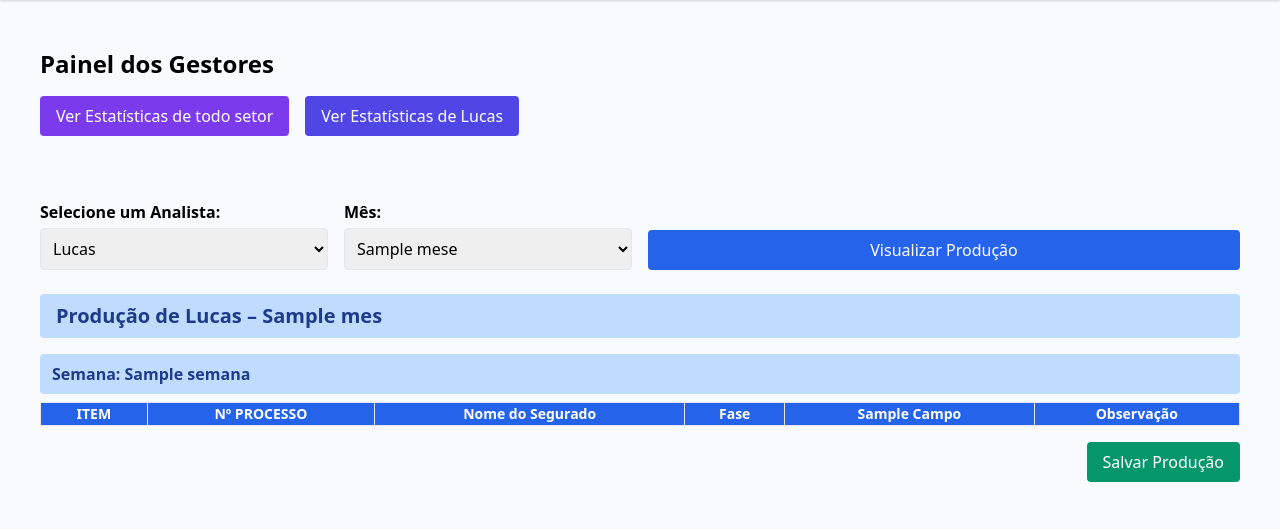
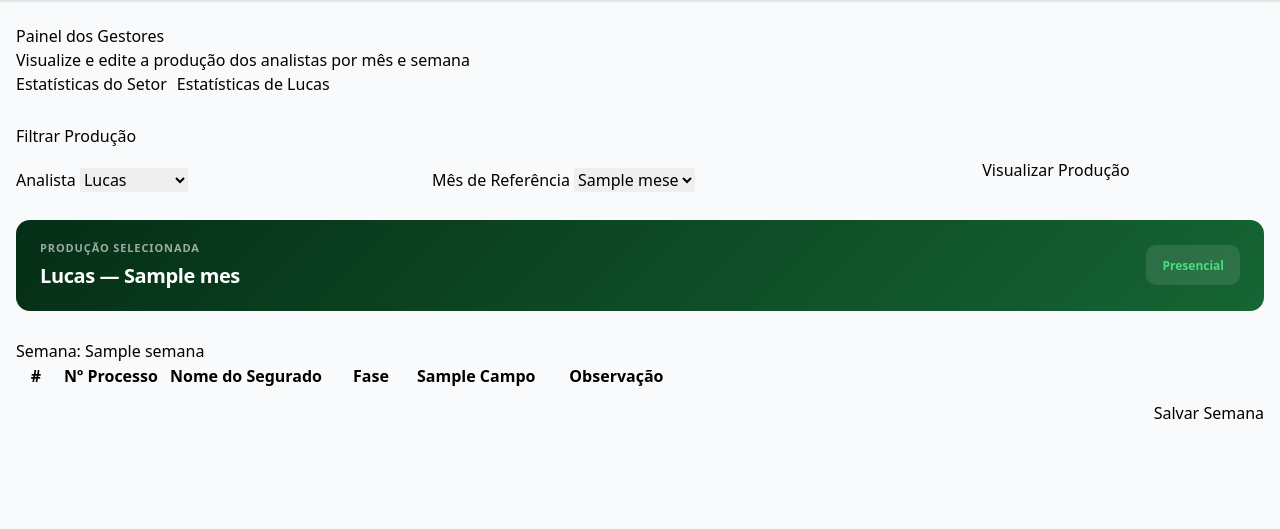
Before and after one commit to albertjr99/SFX, a Flask app: template templates/painel_gerente.html in a window 1280 px wide. Shown: the part 56-585 px from the top of the page. Run offline with Flask 3, Linux system fonts and the light colour scheme; the template is opened without the code that fills it: values that come from a table or form of the project are taken from there, most other values are stand-ins (such as "Sample title", 1, 10 or a date in 2020); lists and menus that the app fills with data are empty.

Commit message:
Update painel_gerente.html

```diff
--- a/templates/painel_gerente.html
+++ b/templates/painel_gerente.html
@@ -1,151 +1,143 @@
-{# templates/painel_gerente.html #}
 {% extends 'base.html' %}
+{% block title %}Painel do Gestor — IPAJM{% endblock %}
+{% block topbar_title %}Painel do Gestor{% endblock %}
+
+{% block head_styles %}
+.week-block { margin-bottom: 32px; }
+.overflow-table { overflow-x: auto; border-radius: 12px; border: 1px solid #e8edf4; box-shadow: 0 1px 4px rgba(0,0,0,.04); }
+{% endblock %}
+
 {% block content %}
-<div class="p-6">
-  <h1 class="text-2xl font-bold mb-4">Painel dos Gestores</h1>
+<div class="page-header">
+  <h1>Painel dos Gestores</h1>
+  <p>Visualize e edite a produção dos analistas por mês e semana</p>
+</div>
 
-  <!-- 1) Botões de estatísticas -->
-  <div class="flex flex-wrap gap-4 mb-16">
-    <a href="{{ url_for('acompanhamento_anual') }}"
-       class="bg-purple-600 text-white px-4 py-2 rounded">
-      Ver Estatísticas de todo setor
+<!-- Quick Actions -->
+<div style="display:flex; flex-wrap:wrap; gap:10px; margin-bottom:28px;">
+  <a href="{{ url_for('acompanhamento_anual') }}" class="btn btn-purple">
+    <i class="ri-bar-chart-grouped-line"></i> Estatísticas do Setor
   </a>
   {% if usuario_selecionado %}
-      <a href="{{ url_for('acompanhamento_analista',
-                          analista_id=usuario_selecionado.id,
-                          mes=mes) }}"
-         class="bg-indigo-600 text-white px-4 py-2 rounded">
-        Ver Estatísticas de {{ usuario_selecionado.nome }}
+    <a href="{{ url_for('acompanhamento_analista', analista_id=usuario_selecionado.id, mes=mes) }}" class="btn btn-indigo">
+      <i class="ri-user-chart-line"></i> Estatísticas de {{ usuario_selecionado.nome }}
     </a>
   {% endif %}
 </div>
 
-  <!-- 2) Filtro de analista e mês -->
-  <form method="get" class="mb-6 grid grid-cols-1 md:grid-cols-4 gap-4">
+<!-- Filter Card -->
+<div class="card" style="margin-bottom:28px;">
+  <div class="card-header">
+    <i class="ri-filter-3-line" style="color:#16a34a;font-size:17px;"></i>
+    <h2>Filtrar Produção</h2>
+  </div>
+  <div class="card-body">
+    <form method="get" style="display:grid; grid-template-columns:1fr 1fr 1fr auto; gap:16px; align-items:end;">
       <div>
-      <label class="block font-semibold mb-1">Selecione um Analista:</label>
-      <select name="analista_id" class="border rounded p-2 w-full">
-        <optgroup label="Presencial">
+        <label class="form-label">Analista</label>
+        <select name="analista_id" class="form-select">
+          <optgroup label="📍 Presencial">
             {% for a in analistas_presencial %}
-            <option value="{{ a.id }}"
-              {% if usuario_selecionado and a.id == usuario_selecionado.id %}selected{% endif %}>
-              {{ a.nome }}
-            </option>
+              <option value="{{ a.id }}" {% if usuario_selecionado and a.id == usuario_selecionado.id %}selected{% endif %}>{{ a.nome }}</option>
             {% endfor %}
           </optgroup>
-        <optgroup label="Teletrabalho">
+          <optgroup label="🏠 Teletrabalho">
             {% for a in analistas_teletrabalho %}
-            <option value="{{ a.id }}"
-              {% if usuario_selecionado and a.id == usuario_selecionado.id %}selected{% endif %}>
-              {{ a.nome }}
-            </option>
+              <option value="{{ a.id }}" {% if usuario_selecionado and a.id == usuario_selecionado.id %}selected{% endif %}>{{ a.nome }}</option>
             {% endfor %}
           </optgroup>
         </select>
       </div>
       <div>
-      <label class="block font-semibold mb-1">Mês:</label>
-      <select name="mes" class="border rounded p-2 w-full">
+        <label class="form-label">Mês de Referência</label>
+        <select name="mes" class="form-select">
           {% for m in meses %}
             <option value="{{ m }}" {% if m == mes %}selected{% endif %}>{{ m }}</option>
           {% endfor %}
         </select>
       </div>
-    <div class="md:col-span-2 flex items-end">
-      <button type="submit"
-              class="bg-blue-600 text-white px-4 py-2 rounded w-full">
-        Visualizar Produção
+      <div style="grid-column:span 2;">
+        <button type="submit" class="btn btn-primary" style="width:100%; justify-content:center; padding:10px;">
+          <i class="ri-search-line"></i> Visualizar Produção
         </button>
       </div>
     </form>
+  </div>
+</div>
 
 {% if usuario_selecionado %}
-    <!-- 3) Título da Produção -->
-    <div class="bg-blue-200 text-blue-900 px-4 py-2 rounded mb-4">
-      <h2 class="text-xl font-semibold">
-        Produção de {{ usuario_selecionado.nome }} – {{ mes }}
-      </h2>
+<!-- Production Header Banner -->
+<div style="background:linear-gradient(135deg,#052e16,#166534); border-radius:14px; padding:20px 24px; margin-bottom:28px; display:flex; align-items:center; justify-content:space-between;">
+  <div>
+    <div style="color:rgba(255,255,255,.6); font-size:11px; font-weight:700; text-transform:uppercase; letter-spacing:.08em; margin-bottom:4px;">Produção Selecionada</div>
+    <div style="color:#fff; font-size:20px; font-weight:800; letter-spacing:-.02em;">{{ usuario_selecionado.nome }} &mdash; {{ mes }}</div>
+  </div>
+  <div style="background:rgba(255,255,255,.1); border-radius:10px; padding:10px 16px; color:#4ade80; font-size:12px; font-weight:700; text-align:center;">
+    <i class="ri-user-line" style="display:block; font-size:22px; margin-bottom:2px;"></i>
+    {{ usuario_selecionado.modalidade|title if usuario_selecionado.modalidade else 'Analista' }}
+  </div>
 </div>
 
-
-
-
-
-    <!-- 5) Edição detalhada por semana -->
-    <form method="post"
-          action="{{ url_for('painel_gerente',
-                              analista_id=usuario_selecionado.id,
-                              mes=mes) }}">
+<!-- Production Tables by Week -->
+<form method="post" action="{{ url_for('painel_gerente', analista_id=usuario_selecionado.id, mes=mes) }}">
   {% for semana in semanas %}
-        <div class="mb-6">
-          <div class="bg-blue-200 text-blue-900 px-3 py-2 rounded mb-2">
-            <h3 class="font-semibold">Semana: {{ semana }}</h3>
+  <div class="week-block">
+    <div class="section-week">
+      <i class="ri-calendar-week-line"></i> Semana: {{ semana }}
     </div>
-          <div class="overflow-x-auto">
-            <table class="min-w-full table-auto border text-sm">
-              <!-- Cabeçalho -->
-              <thead class="bg-blue-600 text-white">
+    <div class="overflow-table">
+      <table class="data-table">
+        <thead>
           <tr>
-                  <th class="border px-2">ITEM</th>
-                  <th class="border px-2">Nº PROCESSO</th>
-                  <th class="border px-2">Nome do Segurado</th>
-                  <th class="border px-2">Fase</th>
+            <th style="width:40px;">#</th>
+            <th style="min-width:110px;">Nº Processo</th>
+            <th style="min-width:160px;">Nome do Segurado</th>
+            <th style="min-width:90px;">Fase</th>
             {% for campo in campos %}
-                    <th class="border px-2">{{ campo.replace('_',' ')|title }}</th>
+              <th style="min-width:72px;">{{ campo.replace('_',' ')|title }}</th>
             {% endfor %}
-                  <th class="border px-2">Observação</th>
+            <th style="min-width:160px;">Observação</th>
           </tr>
         </thead>
-              <!-- Corpo -->
         <tbody>
           {% for i in range(linhas) %}
             {% set p = processos_info[semana][i] %}
-                  <tr class="even:bg-gray-50">
-                    <td class="border px-2 text-center">{{ i+1 }}</td>
-                    <td class="border px-2">
-                      <input type="text"
-                             name="{{ semana }}_{{ i }}_numero_processo"
-                             value="{{ p.numero_processo or '' }}"
-                             class="w-full border p-1">
+            <tr>
+              <td style="font-weight:700; color:#94a3b8;">{{ i+1 }}</td>
+              <td>
+                <input type="text" name="{{ semana }}_{{ i }}_numero_processo"
+                       value="{{ p.numero_processo or '' }}" placeholder="Nº processo">
               </td>
-                    <td class="border px-2">
-                      <input type="text"
-                             name="{{ semana }}_{{ i }}_nome_do_segurado"
-                             value="{{ p.nome_do_segurado or '' }}"
-                             class="w-full border p-1">
+              <td>
+                <input type="text" name="{{ semana }}_{{ i }}_nome_do_segurado"
+                       value="{{ p.nome_do_segurado or '' }}" placeholder="Nome">
               </td>
-                    <td class="border px-2">
-                      <input type="text"
-                             name="{{ semana }}_{{ i }}_fase"
-                             value="{{ p.fase or '' }}"
-                             class="w-full border p-1">
+              <td>
+                <input type="text" name="{{ semana }}_{{ i }}_fase"
+                       value="{{ p.fase or '' }}" placeholder="Fase">
               </td>
               {% for campo in campos %}
-                      <td class="border px-2 text-center">
-                        <input type="checkbox"
-                               name="{{ semana }}_{{ i }}_{{ campo }}"
+                <td>
+                  <input type="checkbox" name="{{ semana }}_{{ i }}_{{ campo }}"
                          {% if p and (p|getattr(campo)) %}checked{% endif %}>
                 </td>
               {% endfor %}
-                    <td class="border px-2">
-                      <textarea name="{{ semana }}_{{ i }}_obs"
-                                class="w-full border p-1 rounded resize-none"
-                                rows="2">{{ p.observacao or '' }}</textarea>
+              <td>
+                <textarea name="{{ semana }}_{{ i }}_obs" rows="2"
+                          placeholder="Observações...">{{ p.observacao or '' }}</textarea>
               </td>
             </tr>
           {% endfor %}
         </tbody>
       </table>
     </div>
-          <div class="mt-4 text-right">
-            <button type="submit"
-                    class="bg-green-600 text-white px-4 py-2 rounded hover:bg-green-700">
-              Salvar Produção
+    <div style="margin-top:12px; text-align:right;">
+      <button type="submit" class="btn btn-primary btn-sm">
+        <i class="ri-save-line"></i> Salvar Semana
       </button>
     </div>
   </div>
   {% endfor %}
 </form>
 {% endif %}
-</div>
 {% endblock %}
```
Lines whose indentation alone changed are shown as unchanged.
